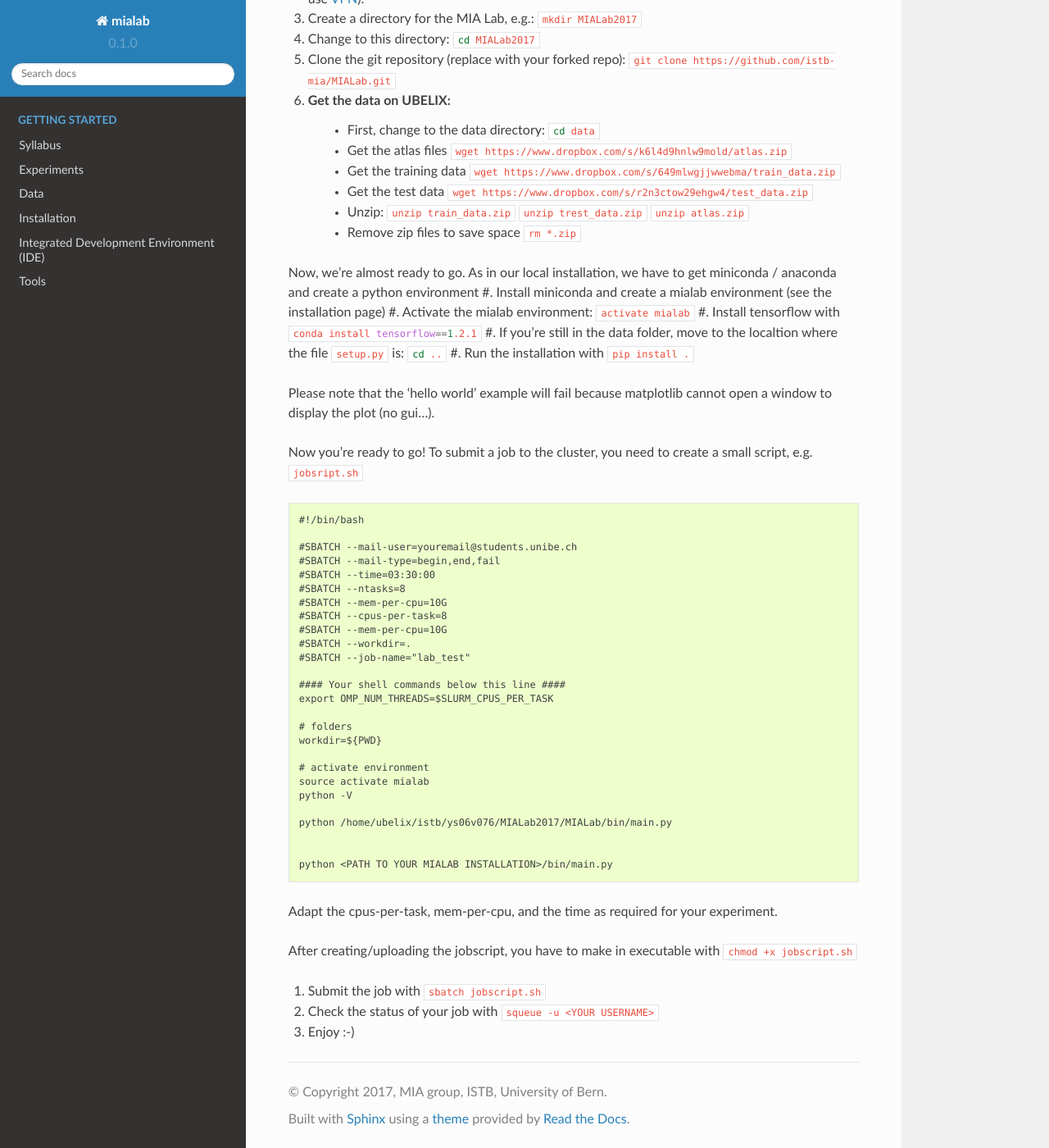
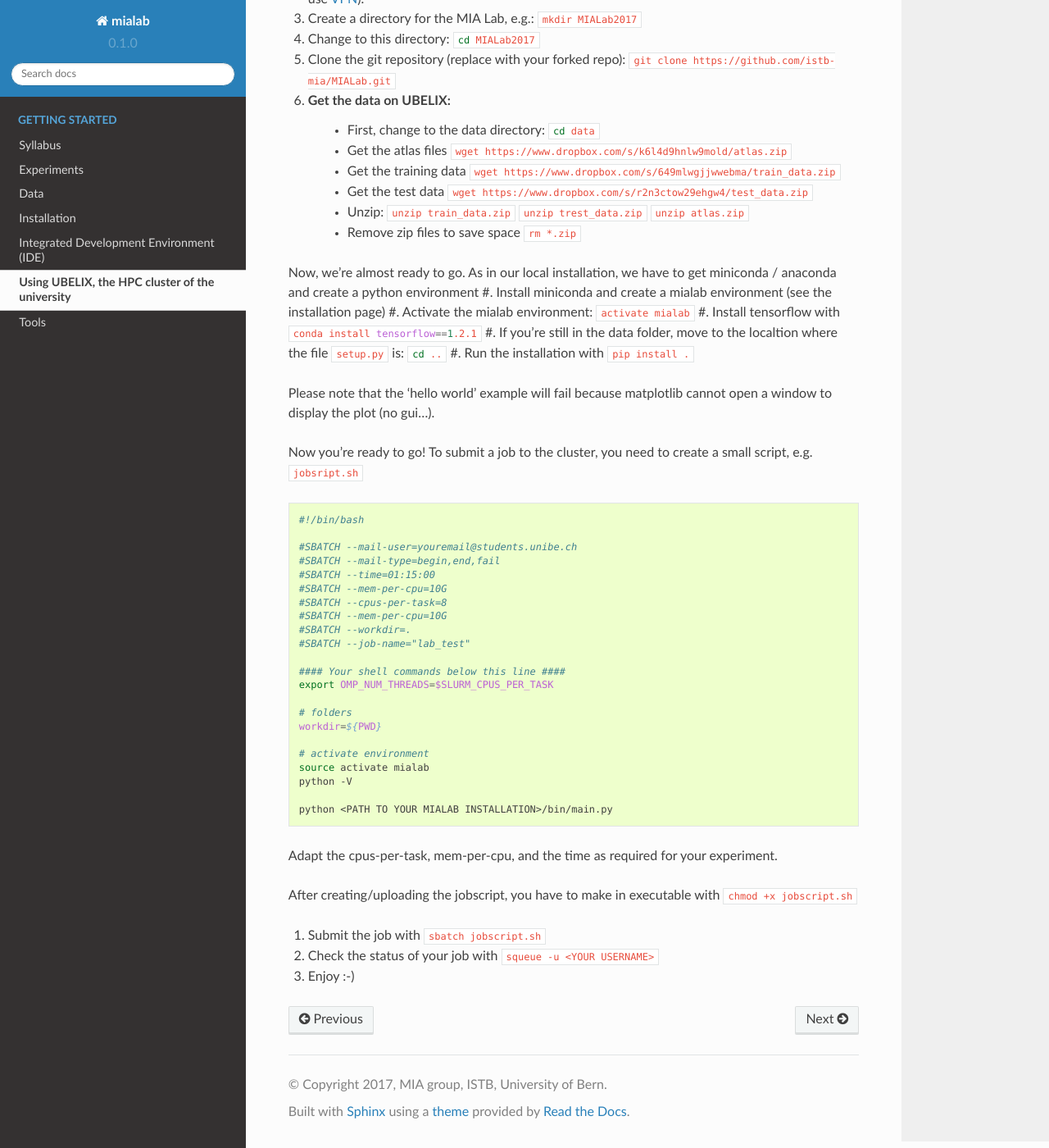
Before and after one commit to ubern-mia/MIALab, a Sphinx documentation site: the page built from docs/ubelix.rst, in a window 1280 px wide and 1400 px high, scrolled down 293 px. Shown: the whole window at 82% size. Built offline with Sphinx 7.4.7 and the Read the Docs theme 2.0.0, drawn with Linux system fonts in a browser that asks for light colours; formulas are drawn with MathJax 3.

Commit message:
docs(ubelix): added ubelix.rst to index and corrections for example job script

```diff
--- a/docs/index.rst
+++ b/docs/index.rst
@@ -14,6 +14,7 @@
     data
     installation
     ide
+    ubelix
     tools
 
 .. toctree::
--- a/docs/ubelix.rst
+++ b/docs/ubelix.rst
@@ -32,14 +32,13 @@ Please note that the 'hello world' example will fail because matplotlib cannot o
 Now you're ready to go! To submit a job to the cluster, you need to create a small script, e.g. :bash:`jobsript.sh`
 
 
-.. code-block::
+.. code-block:: bash
 
 		#!/bin/bash
 
 		#SBATCH --mail-user=youremail@students.unibe.ch
 		#SBATCH --mail-type=begin,end,fail
-		#SBATCH --time=03:30:00
-		#SBATCH --ntasks=8
+		#SBATCH --time=01:15:00
 		#SBATCH --mem-per-cpu=10G
 		#SBATCH --cpus-per-task=8
 		#SBATCH --mem-per-cpu=10G
@@ -56,9 +55,6 @@ Now you're ready to go! To submit a job to the cluster, you need to create a sma
 		source activate mialab
 		python -V
 
-		python /home/ubelix/istb/ys06v076/MIALab2017/MIALab/bin/main.py
-
-
 		python <PATH TO YOUR MIALAB INSTALLATION>/bin/main.py
 
 Adapt the cpus-per-task, mem-per-cpu, and the time as required for your experiment.
```
